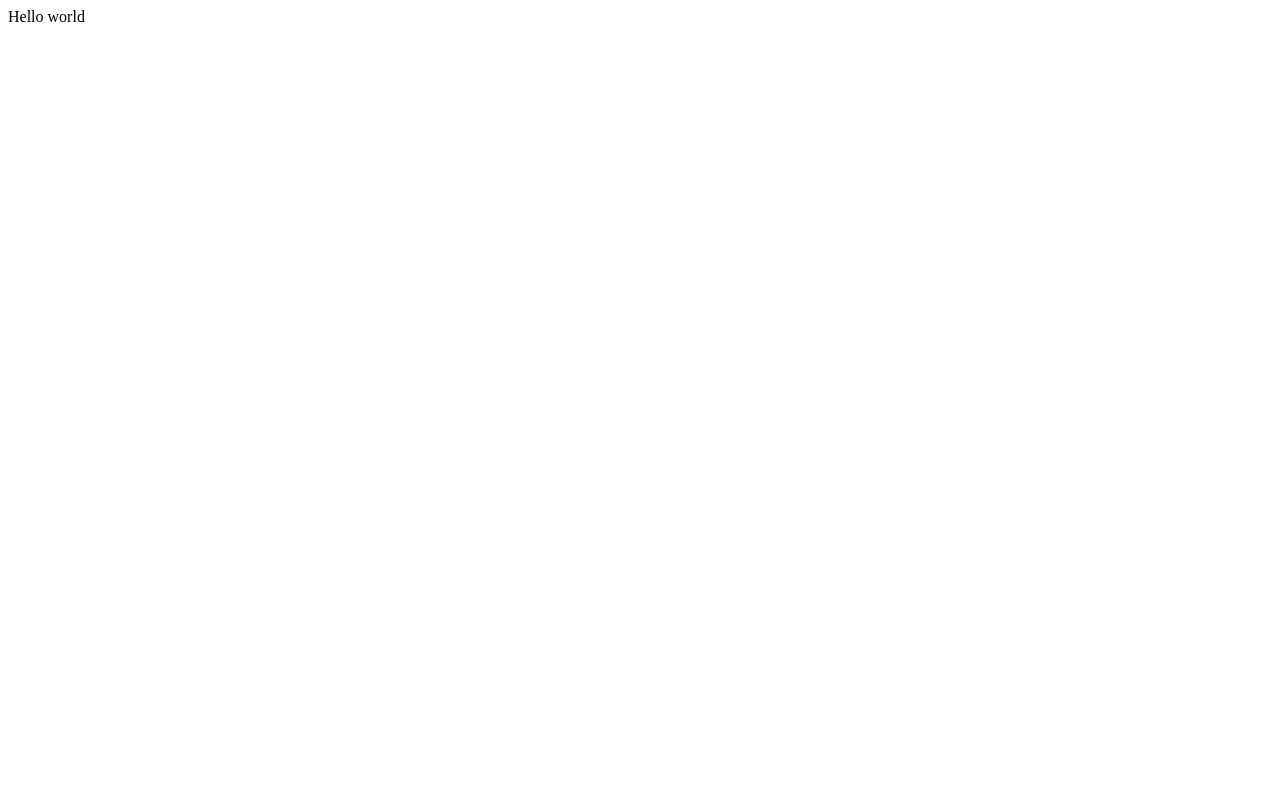
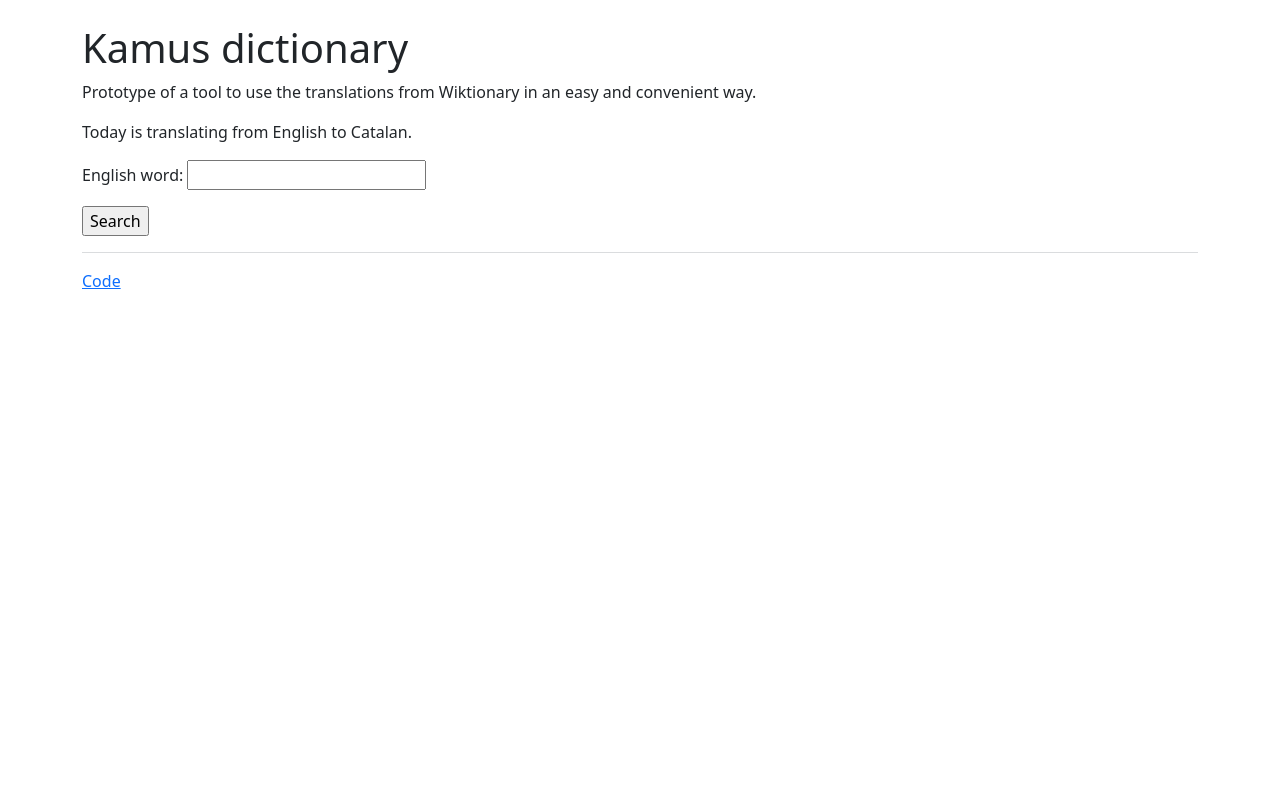
Before and after one commit to cpina/kamus-dictionary, a Django app: page / in a window 1280 px wide. Before the commit the page is almost empty. Run offline with Django 4.2, Linux system fonts and the light colour scheme.

Commit message:
Add first view with a template - does nothing yet

```diff
--- /dev/null
+++ b/kamus/core/templates/kamus/_base.html
@@ -0,0 +1,25 @@
+<!doctype html>
+<html lang="en">
+<head>
+    <!-- Required meta tags -->
+    <meta charset="utf-8">
+    <meta name="viewport" content="width=device-width, initial-scale=1">
+
+    <!-- Bootstrap CSS -->
+    <link href="https://cdn.jsdelivr.net/npm/bootstrap@5.2.0/dist/css/bootstrap.min.css" rel="stylesheet"
+          integrity="sha384-gH2yIJqKdNHPEq0n4Mqa/HGKIhSkIHeL5AyhkYV8i59U5AR6csBvApHHNl/vI1Bx" crossorigin="anonymous">
+    <title>{% block title %}{% endblock %}</title>
+</head>
+<body>
+
+<main class="flex-shrink-0">
+    <div class="container mt-4">
+        {% block contents %}{% endblock %}
+        <footer class="text-secondary">
+            <hr>
+            <a href="https://github.com/cpina/kamus-dictionary">Code</a>
+        </footer>
+    </div>
+</main>
+</body>
+</html>
--- a/kamus/core/templates/kamus/homepage.html
+++ b/kamus/core/templates/kamus/homepage.html
@@ -1 +1,20 @@
-Hello world
+{% extends "kamus/_base.html" %}
+
+{% block title %}Kamus Dictionary - an easier way to use Wiktionary translations{% endblock %}
+
+{% block contents %}
+    <h1>Kamus dictionary</h1>
+    <p>
+        Prototype of a tool to use the translations from Wiktionary in an easy and convenient way.
+    </p>
+    <p>
+        Today is translating from English to Catalan.
+    </p>
+    <form action="translate/" method="get">
+        <p>
+            <label for="word">English word:</label> <input type="text" id="word" name="word">
+        </p>
+        <input type="submit" value="Search">
+    </form>
+    <p>
+{% endblock %}
--- a/kamus/core/urls.py
+++ b/kamus/core/urls.py
@@ -3,5 +3,6 @@ from django.urls import path
 from . import views
 
 urlpatterns = [
+    path("translate/", views.Translate.as_view(), name="translate"),
     path("", views.Homepage.as_view(), name="homepage"),
 ]
--- a/kamus/core/views.py
+++ b/kamus/core/views.py
@@ -5,3 +5,18 @@ from django.views.generic import TemplateView
 
 class Homepage(TemplateView):
     template_name = "kamus/homepage.html"
+
+
+class Translate(TemplateView):
+    template_name = "kamus/translation.html"
+
+    def get_context_data(self, **kwargs):
+        word = self.request.GET.get("word", None)
+
+        if word is None:
+            word = "error"
+
+        context = {}
+        context["word"] = word
+
+        return context
```
Also changed, not shown: kamus/core/templates/kamus/translation.html (added, +8 -0 lines).
